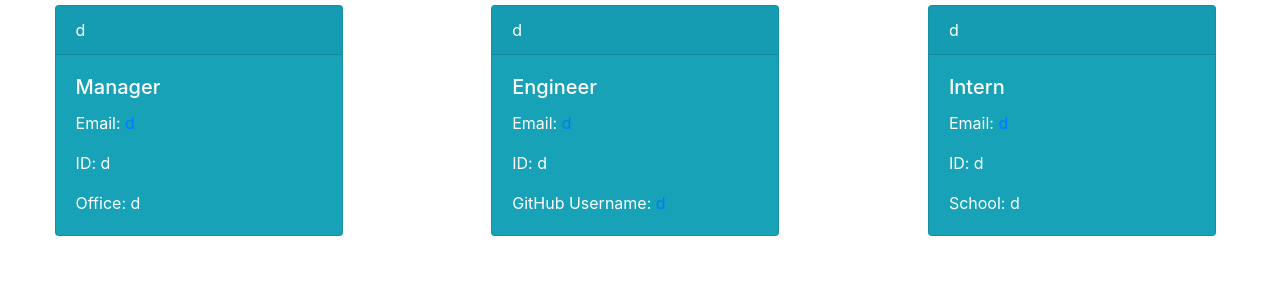
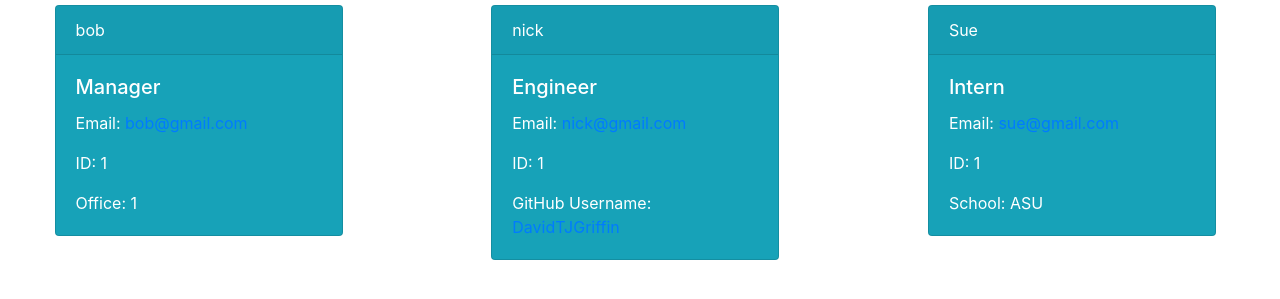
Before and after one commit to DavidTJGriffin/team-profile-generator, a website: page dist/index.html in a window 1280 px wide. Shown: the part 51-350 px from the top of the page. Drawn offline with nearby package versions, Linux system fonts and the light colour scheme.

Commit message:
updated README.md

```diff
--- a/dist/index.html
+++ b/dist/index.html
@@ -20,39 +20,39 @@
 
 			<div class="col-sm-3">
 				<div class="card text-white bg-info mb-3" style="max-width: 18rem;">
-					<div class="card-header">d</div>
+					<div class="card-header">bob</div>
 					<div class="card-body">
 						<h5 class="card-title">Manager</h5>
-						<p class="card-text">Email: <a href='mailto:d'
-								target='_blank'>d</a></p>
-						<p class="card-text">ID: d</p>
-						<p class="card-text">Office: d</p>
+						<p class="card-text">Email: <a href='mailto:bob@gmail.com'
+								target='_blank'>bob@gmail.com</a></p>
+						<p class="card-text">ID: 1</p>
+						<p class="card-text">Office: 1</p>
 					</div>
 				</div>
 			</div>
 
 			<div class="col-sm-3">
 				<div class="card text-white bg-info mb-3" style="max-width: 18rem;">
-					<div class="card-header">d</div>
+					<div class="card-header">nick</div>
 					<div class="card-body">
 						<h5 class="card-title">Engineer</h5>
-						<p class="card-text">Email: <a href='mailto:d'
-								target='_blank'>d</a></p>
-						<p class="card-text">ID: d</p>
-						<p class="card-text">GitHub Username: <a href='https://github.com/d' target='_blank'>d</a></p>
+						<p class="card-text">Email: <a href='mailto:nick@gmail.com'
+								target='_blank'>nick@gmail.com</a></p>
+						<p class="card-text">ID: 1</p>
+						<p class="card-text">GitHub Username: <a href='https://github.com/DavidTJGriffin' target='_blank'>DavidTJGriffin</a></p>
 					</div>
 				</div>
 			</div>
 
 			<div class="col-sm-3">
 				<div class="card text-white bg-info mb-3" style="max-width: 18rem;">
-					<div class="card-header">d</div>
+					<div class="card-header">Sue</div>
 					<div class="card-body">
 						<h5 class="card-title">Intern</h5>
-						<p class="card-text">Email: <a href='mailto:d'
-								target='_blank'>d</a></p>
-						<p class="card-text">ID: d</p>
-						<p class="card-text">School: d</p>
+						<p class="card-text">Email: <a href='mailto:sue@gmail.com'
+								target='_blank'>sue@gmail.com</a></p>
+						<p class="card-text">ID: 1</p>
+						<p class="card-text">School: ASU</p>
 					</div>
 				</div>
 			</div>
```
Also changed, not shown: README.md, assests/images/team-profile-generator.png (added).
